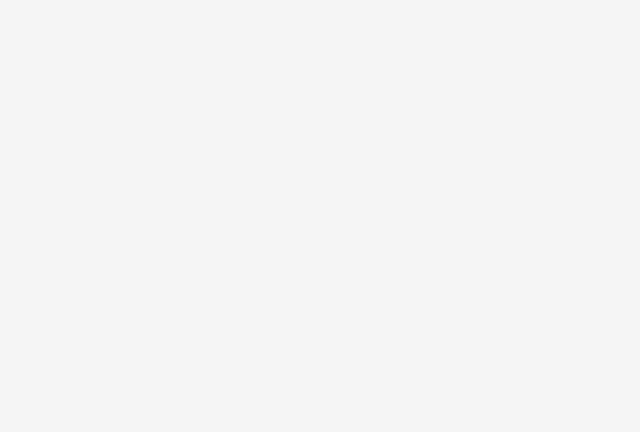
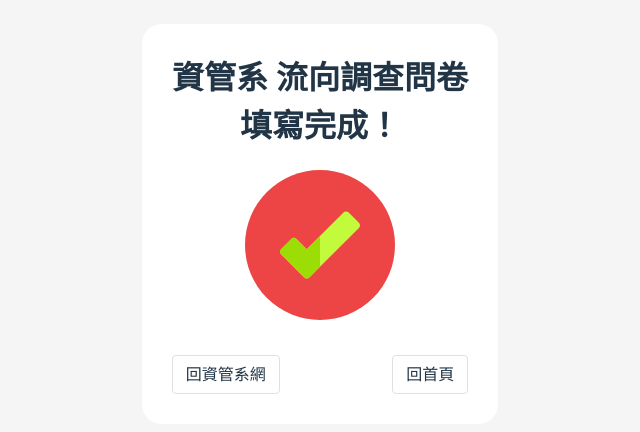
Before and after one commit to ji03mmy18/YunMIS-GraduateTracker, a Vue app in the folder frontend/: page /done in a window 1280 px wide. Before the commit this address had no page. Shown: the part 176-608 px from the top of the page, without its empty margins (320-960 px from the left). Built offline with nearby package versions, Linux system fonts and the light colour scheme.

Commit message:
feat: [前端]完成學生資料填寫流程
實作學生端進行資料填寫的步驟，可根據後端回傳顯示錯誤資訊，避免填寫過程無法進行。

```diff
--- a/frontend/index.html
+++ b/frontend/index.html
@@ -1,5 +1,5 @@
 <!DOCTYPE html>
-<html lang="en">
+<html lang="zh-TW">
   <head>
     <meta charset="UTF-8" />
     <link rel="icon" type="image/svg+xml" href="/vite.svg" />
--- /dev/null
+++ b/frontend/src/components/Done.vue
@@ -0,0 +1,82 @@
+<template>
+  <div class="infobox">
+    <h1>資管系 流向調查問卷<br>填寫完成！</h1>
+    <div class="thumbnail"><img src="@/assets/check.svg" alt="main page" width="80" height="80"/></div>
+    <div class="locateBtn">
+      <button class="mis" @click="mis">回資管系網</button>
+      <button class="main" @click="main">回首頁</button>
+    </div>
+    <div class="clearfix"></div>
+  </div>
+</template>
+
+<script setup>
+import { useRouter } from 'vue-router';
+
+const router = useRouter();
+
+const main = () => {
+  router.push({ name: 'home' });
+}
+const mis = () => {
+  window.location.href = "https://www.mis.yuntech.edu.tw"
+}
+</script>
+
+<style scoped>
+.infobox {
+  position: relative;
+  background: #ffffff;
+  max-width: 360px;
+  padding: 30px;
+  border-radius: 20px;
+  text-align: center;
+}
+
+h1 {
+  margin-top: 0px;
+  margin-bottom: 20px;
+}
+
+.thumbnail {
+  background: #ed4545;
+  width: 150px;
+  height: 150px;
+  margin: 0px auto 30px auto;
+  padding-top: 35px;
+  border-radius: 100%;
+  box-sizing: border-box;
+}
+
+button {
+  margin: 5px 0px 0px 0px;
+  border-radius: 4px;
+  border: 1px solid rgb(224, 224, 224);
+  padding: 0.4em 0.8em;
+  font-size: 1em;
+  font-weight: 500;
+  cursor: pointer;
+  transition: border-color 0.25s;
+}
+
+button:hover {
+  border-color: #3b3b3b;
+}
+
+button:focus,
+button:focus-visible {
+  outline: 1px auto;
+}
+
+.locateBtn .mis{
+  float: left;
+}
+
+.locateBtn .main {
+  float: right;
+}
+
+.clearfix {
+  clear: both;
+}
+</style>
--- a/frontend/src/components/Form.vue
+++ b/frontend/src/components/Form.vue
@@ -3,7 +3,7 @@
     <h1>雲科大資管系 畢業生流向問卷調查</h1>
     <br><br>
     <!-- 表單主體 -->
-    <form class="form" @submit.prevent>
+    <form class="form" @submit.prevent="submitForm">
       <!-- 表單第一列：學號 -->
       <div class="form-field">
         <label>學號</label>
@@ -64,9 +64,9 @@
 
       <!-- 表單第七列：FB帳號 -->
       <div class="form-field">
-        <label>Facebook帳號 *</label>
+        <label>Facebook帳號(暱稱) *</label>
         <br><br>
-        <input required type="text" class="form-control" v-model="fbName" placeholder="請輸入您的Facebook帳號">
+        <input required type="text" class="form-control" v-model="fbName" placeholder="請輸入您的Facebook帳號(暱稱)">
         <br><br><br>
       </div>
 
@@ -145,13 +145,28 @@
       </div>
     </form>
   </div>
+  <v-dialog v-model="apiErr" persistent width="600">
+    <v-card>
+      <v-card-text>
+        {{ apiMsg }}
+      </v-card-text>
+      <v-card-actions>
+        <v-btn color="primary" block @click="closeDialog">關閉</v-btn>
+      </v-card-actions>
+    </v-card>
+  </v-dialog>
 </template>
 
 <script setup>
+import api from '@/axios';
+import router from '@/router';
 import { useUserStore } from '@/store/userStore';
 import { ref } from 'vue';
 
 const user = useUserStore();
+const apiErr = ref(false);
+const apiMsg = ref('');
+const redirect = ref(false);
 
 const sex = ref('');
 let schoolMail = user.ID.toLowerCase() + "@yuntech.edu.tw";
@@ -178,6 +193,63 @@ const resetForm = () => {
   currState.value = '就業';
   detailOne.value = '';
   detailTwo.value = '';
+}
+
+const closeDialog = () =>  {
+  apiMsg.value = '';
+  apiErr.value = false;
+  router.push({ name: 'home' });
+}
+
+const submitForm = () => {
+  api.post('/data/save', {
+    id: user.ID,
+    sex: sex.value,
+    eduType: user.Education_type,
+    schoolMail: schoolMail,
+    otherMail: personalMail.value,
+    fbid: fbName.value,
+    phone: phoneNo.value,
+    address: address.value,
+    teacher: teacher.value,
+    status: currState.value,
+    statusDetail: `${detailOne.value}|${detailTwo.value}`
+  }).then((res) => {
+    switch(res.status) {
+      case 200:
+        if (res.data.status) {
+          router.push({ name: 'done' });
+        } else {
+          if (res.data.msg == 'Finished') {
+            apiMsg.value = '此學號已經完成填寫，若有疑惑，請聯絡資管系辦詢問。';
+            apiErr.value = true;
+          }
+          if (res.data.msg == 'NotFound') {
+            apiMsg.value = '未找到此學號，若有疑惑，請聯絡資管系辦詢問。';
+            apiErr.value = true;
+          }
+        }
+        break;
+      default:
+        console.log("Something went wrong...");
+        console.log(res);
+        break;
+    }
+  }).catch((err) => {
+    let res = err.response;
+    switch(res.status) {
+      case 500:
+        if (res.data.msg == 'StoreError') {
+          apiMsg.value = '在儲存您的資料時發生錯誤，請聯絡資管系辦詢問！';
+          apiErr.value = true;
+        }
+        break;
+      default:
+        console.log("Something went wrong...");
+        console.log(res);
+        break;
+    }
+  });
 }
 </script>
 
--- a/frontend/src/components/Home.vue
+++ b/frontend/src/components/Home.vue
@@ -8,6 +8,16 @@
       <button type="submit">點我填寫</button>
     </form>
   </div>
+  <v-dialog v-model="apiErr" persistent width="600">
+    <v-card>
+      <v-card-text>
+        {{ apiMsg }}
+      </v-card-text>
+      <v-card-actions>
+        <v-btn color="primary" block @click="closeDialog">關閉</v-btn>
+      </v-card-actions>
+    </v-card>
+  </v-dialog>
 </template>
 
 <script setup>
@@ -15,31 +25,67 @@ import { inject } from 'vue';
 import VueHcaptcha from '@hcaptcha/vue3-hcaptcha';
 import { useRouter } from 'vue-router';
 import { useUserStore } from '@/store/userStore';
+import { ref } from 'vue';
 
-let id = "";
-let token = "";
-let eKey = "";
+const id = ref('');
+const token = ref('');
+const eKey = ref('');
+const apiErr = ref(false);
+const apiMsg = ref('');
+const pageReload = ref(false);
 const api = inject('api');
 const router = useRouter();
 const user = useUserStore();
 
 const verify = (tokenStr, ekey) => {
-  token = tokenStr;
-  eKey = ekey;
+  token.value = tokenStr;
+  eKey.value = ekey;
+}
+
+const closeDialog = () =>  {
+  apiMsg.value = '';
+  apiErr.value = false;
+  if (pageReload.value) {
+    window.location.reload();
+  }
 }
 
 const getInfo = () => {
-  api.post('/data', { id, token })
-    .then((res) => {
+  api.post('/data', {
+    id: id.value, token: token.value
+  }).then((res) => {
     switch(res.status) {
       case 200:
         if (res.data.status) {
           user.storeUser(res.data.user);
           router.push({ name: 'form' });
         } else {
+          if (res.data.msg == 'Finished') {
+            apiMsg.value = '您已經完成流向調查問卷的填寫，無需再次填寫！';
+            apiErr.value = true;
+            pageReload.value = true;
+          }
+        }
+        break;
+      default:
+        console.log(res.status);
         console.log(res.data);
     }
+  }).catch((err) => {
+    let res = err.response;
+    switch(res.status) {
+      case 400:
+        if (res.data.msg == 'CaptchaNotFound') {
+          apiMsg.value = '請勾選hCaptcha驗證後，再次進行填寫！';
+          apiErr.value = true;
+        }
         break;
+      case 404:
+        if (res.data.msg == 'NotFound') {
+          apiMsg.value = '您所輸入的學號無效，請重新輸入後，再嘗試一次！';
+          apiErr.value = true;
+          pageReload.value = true;
+        }
       default:
         console.log("Something went wrong...");
         console.log(res);
@@ -53,7 +99,7 @@ const getInfo = () => {
 .infobox {
   position: relative;
   background: #ffffff;
-  max-width: 300px;
+  max-width: 360px;
   padding: 30px;
   border-radius: 20px;
   text-align: center;
@@ -61,6 +107,7 @@ const getInfo = () => {
 
 h1 {
   margin-top: 0px;
+  margin-bottom: 20px;
 }
 
 .thumbnail {
--- a/frontend/src/main.js
+++ b/frontend/src/main.js
@@ -5,17 +5,18 @@ import api from '@/axios';
 import './style.css'
 import App from './App.vue'
 
-// import 'vuetify/styles';
-// import { createVuetify } from 'vuetify';
-// import * as components from 'vuetify/components';
-// import * as directives from 'vuetify/directives';
+import 'vuetify/styles';
+import { createVuetify } from 'vuetify';
+import * as components from 'vuetify/components';
+import * as directives from 'vuetify/directives';
 
 const app = createApp(App);
-// const vuetify = createVuetify({
-//   components,
-//   directives
-// });
+const vuetify = createVuetify({
+  components,
+  directives
+});
 app.provide('api', api);
+app.use(vuetify);
 app.use(router);
 app.use(pinia);
 app.mount('#app');
--- a/frontend/src/router/index.js
+++ b/frontend/src/router/index.js
@@ -14,6 +14,12 @@ const routes = [
     name: 'form',
     component: () => import('@/components/Form.vue'),
     meta: { title: titleFormat('Form') }
+  },
+  {
+    path: '/done',
+    name: 'done',
+    component: () => import('@/components/Done.vue'),
+    meta: { title: titleFormat('Done') }
   },
   {
     path: '/test',
```
Also changed, not shown: frontend/src/assets/check.svg (added). Lines whose indentation alone changed are shown as unchanged.
